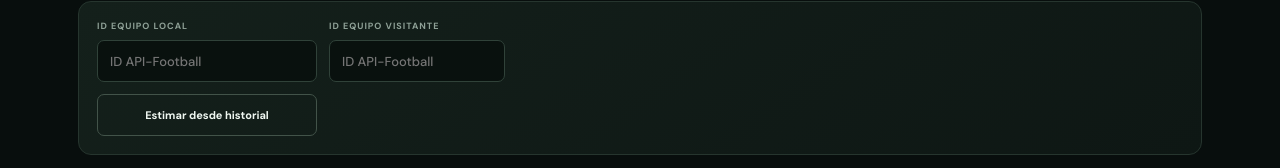
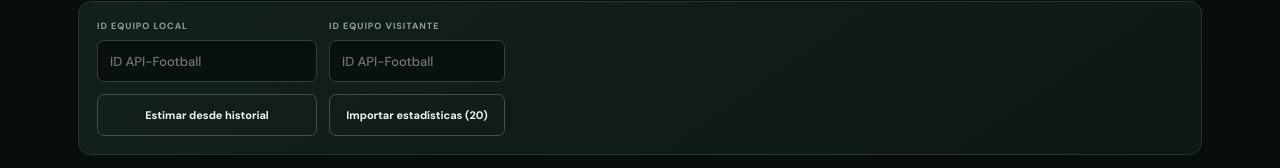
Before and after one commit to YOSHIHARU0504/Yoshi-Predictor, a plain HTML site: page web/index.html in a window 1280 px wide. Shown: the part 2121-2289 px from the top of the page. Drawn offline with nearby package versions, Linux system fonts and the light colour scheme; no server answers; a web font is replaced by a local one.

Commit message:
ui: añadir importación por lotes de estadísticas

```diff
--- a/web/index.html
+++ b/web/index.html
@@ -67,7 +67,7 @@
         <div class="panel controls compact" style="margin-top:12px">
           <div class="field"><label for="home-team-id">ID EQUIPO LOCAL</label><input id="home-team-id" type="number" min="1" placeholder="ID API-Football"></div>
           <div class="field"><label for="away-team-id">ID EQUIPO VISITANTE</label><input id="away-team-id" type="number" min="1" placeholder="ID API-Football"></div>
-          <button class="btn btn-ghost" id="auto-count-btn">Estimar desde historial</button>
+          <button class="btn btn-ghost" id="auto-count-btn">Estimar desde historial</button><button class="btn btn-ghost" id="batch-stats-btn">Importar estadísticas (20)</button>
         </div>
         <div class="panel results" id="count-results"><div class="empty">Introduce medias históricas verificadas para explorar una línea.</div></div>
         <p class="hint">Para estimar automáticamente, primero importa fixtures y luego importa las estadísticas de cada partido terminado desde /docs usando POST /v1/sync/statistics?fixture_id=ID. Se requieren al menos cinco muestras como local y cinco como visitante. La estimación usa promedios históricos Poisson y aún no está calibrada.</p>
```
